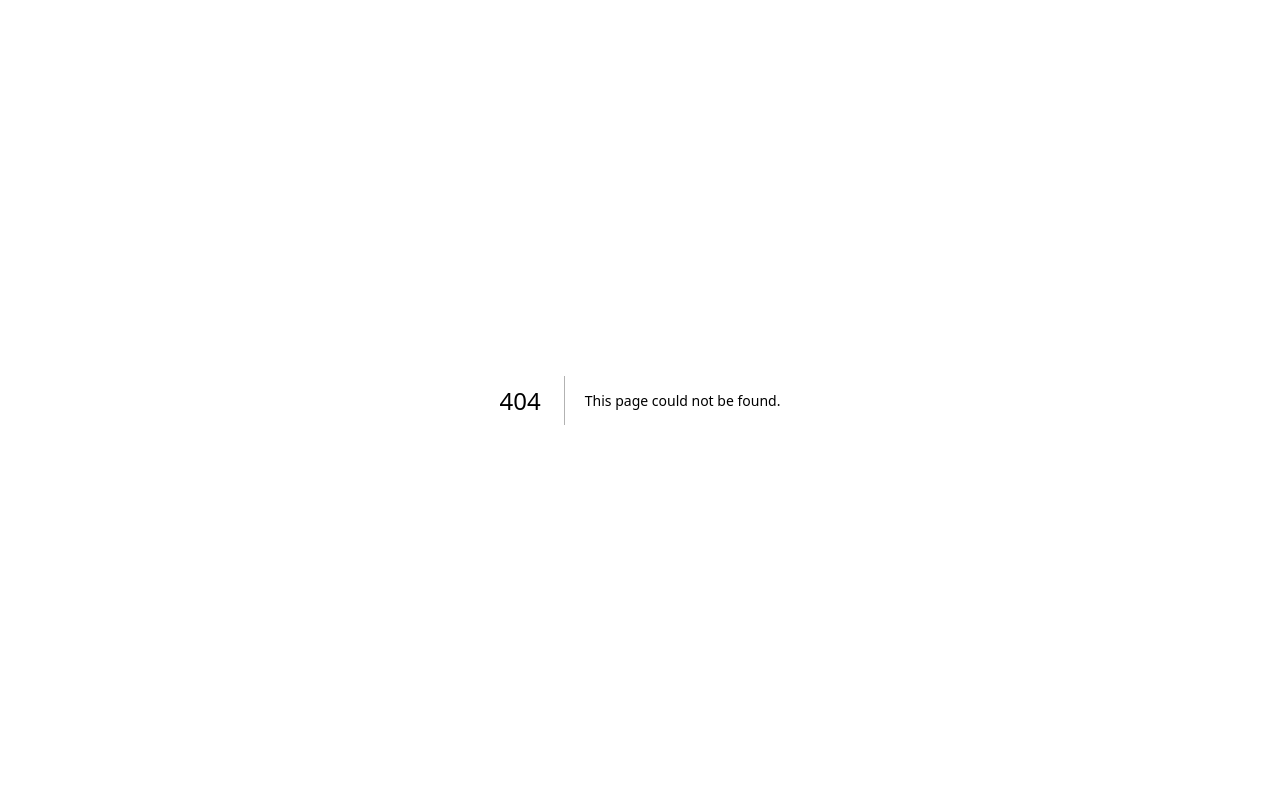
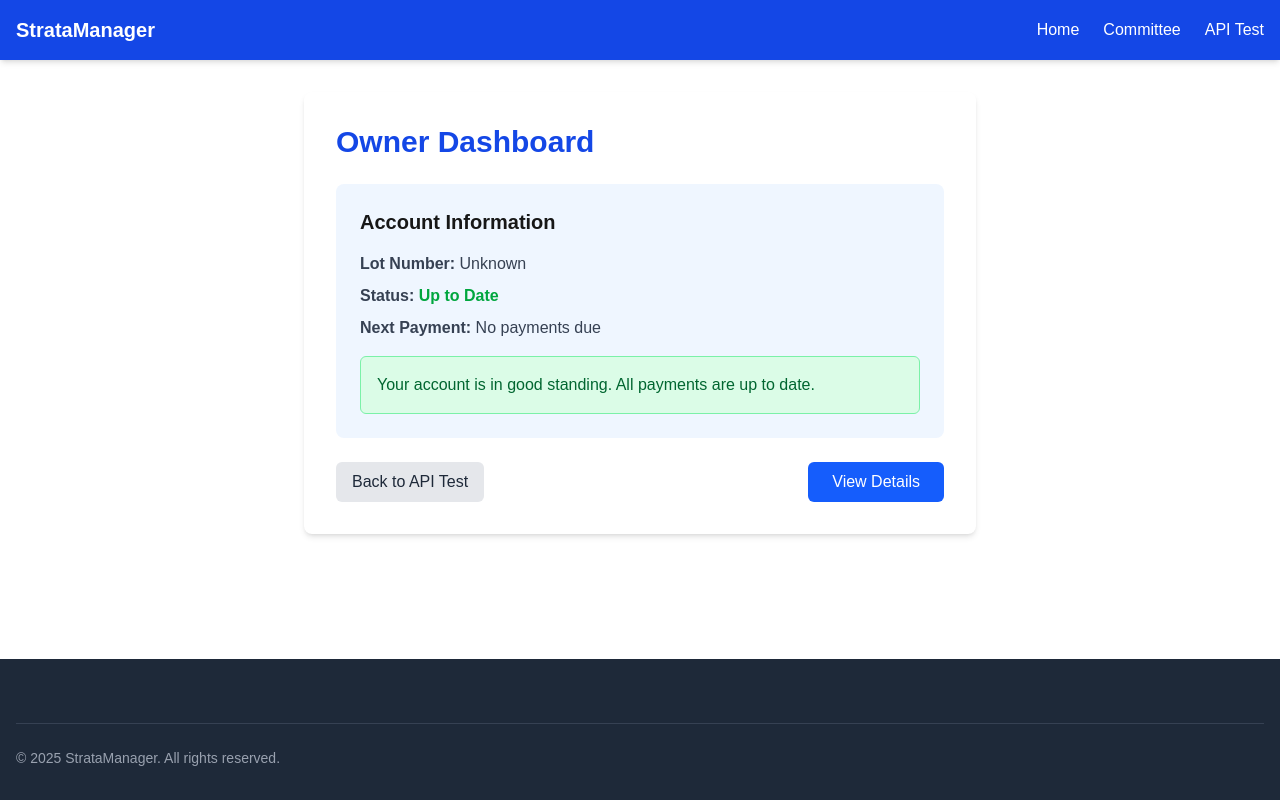
Before and after one commit to JamesWHomer/strata-manager, a Next.js app: page /dashboard in a window 1280 px wide. Before the commit this address had no page. Built offline with nearby package versions, Linux system fonts and the light colour scheme.

Commit message:
Add placeholder pages for redirect API destinations

```diff
--- /dev/null
+++ b/src/app/dashboard/page.tsx
@@ -0,0 +1,69 @@
+'use client';
+
+import { useSearchParams } from 'next/navigation';
+import Link from 'next/link';
+
+export default function DashboardPage() {
+  const searchParams = useSearchParams();
+  const lot = searchParams.get('lot');
+
+  return (
+    <div className="min-h-screen flex flex-col">
+      {/* Navigation */}
+      <header className="bg-blue-700 text-white shadow-md">
+        <div className="container mx-auto px-4 py-4 flex justify-between items-center">
+          <div className="flex items-center space-x-2">
+            <span className="font-bold text-xl">StrataManager</span>
+          </div>
+          <nav className="hidden md:flex space-x-6">
+            <Link href="/" className="hover:underline">Home</Link>
+            <Link href="/committee" className="hover:underline">Committee</Link>
+            <Link href="/api-test" className="hover:underline">API Test</Link>
+          </nav>
+        </div>
+      </header>
+
+      {/* Page Content */}
+      <main className="flex-grow">
+        <div className="container mx-auto px-4 py-8">
+          <div className="bg-white rounded-lg shadow-md p-8 max-w-2xl mx-auto">
+            <h1 className="text-3xl font-bold mb-6 text-blue-700">Owner Dashboard</h1>
+
+            <div className="bg-blue-50 p-6 rounded-lg mb-6">
+              <h2 className="text-xl font-semibold mb-4">Account Information</h2>
+              <p className="text-gray-700 mb-2"><strong>Lot Number:</strong> {lot || 'Unknown'}</p>
+              <p className="text-gray-700 mb-2"><strong>Status:</strong> <span className="text-green-600 font-semibold">Up to Date</span></p>
+              <p className="text-gray-700 mb-4"><strong>Next Payment:</strong> No payments due</p>
+              <div className="bg-green-100 p-4 rounded-md border border-green-300">
+                <p className="text-green-800">
+                  Your account is in good standing. All payments are up to date.
+                </p>
+              </div>
+            </div>
+
+            <div className="flex justify-between">
+              <Link href="/api-test" className="bg-gray-200 text-gray-800 px-4 py-2 rounded-md hover:bg-gray-300 transition">
+                Back to API Test
+              </Link>
+              <button
+                className="bg-blue-600 text-white px-6 py-2 rounded-md hover:bg-blue-700 transition"
+                onClick={() => alert('This is a placeholder dashboard page demonstrating the redirect API functionality.')}
+              >
+                View Details
+              </button>
+            </div>
+          </div>
+        </div>
+      </main>
+
+      {/* Footer */}
+      <footer className="bg-gray-800 text-white py-8 mt-auto">
+        <div className="container mx-auto px-4">
+          <div className="border-t border-gray-700 mt-8 pt-6 text-sm text-gray-400">
+            <p>&copy; {new Date().getFullYear()} StrataManager. All rights reserved.</p>
+          </div>
+        </div>
+      </footer>
+    </div>
+  );
+}
--- /dev/null
+++ b/src/app/error/page.tsx
@@ -0,0 +1,71 @@
+'use client';
+
+import { useSearchParams } from 'next/navigation';
+import Link from 'next/link';
+
+export default function ErrorPage() {
+  const searchParams = useSearchParams();
+  const reason = searchParams.get('reason');
+
+  let errorMessage = "An unknown error occurred.";
+  if (reason === 'lot-not-found') {
+    errorMessage = "The lot number you specified could not be found.";
+  }
+
+  return (
+    <div className="min-h-screen flex flex-col">
+      {/* Navigation */}
+      <header className="bg-blue-700 text-white shadow-md">
+        <div className="container mx-auto px-4 py-4 flex justify-between items-center">
+          <div className="flex items-center space-x-2">
+            <span className="font-bold text-xl">StrataManager</span>
+          </div>
+          <nav className="hidden md:flex space-x-6">
+            <Link href="/" className="hover:underline">Home</Link>
+            <Link href="/committee" className="hover:underline">Committee</Link>
+            <Link href="/api-test" className="hover:underline">API Test</Link>
+          </nav>
+        </div>
+      </header>
+
+      {/* Page Content */}
+      <main className="flex-grow">
+        <div className="container mx-auto px-4 py-8">
+          <div className="bg-white rounded-lg shadow-md p-8 max-w-2xl mx-auto">
+            <h1 className="text-3xl font-bold mb-6 text-red-600">Error</h1>
+
+            <div className="bg-red-50 p-6 rounded-lg mb-6">
+              <h2 className="text-xl font-semibold mb-4">Something went wrong</h2>
+              <div className="bg-red-100 p-4 rounded-md border border-red-300">
+                <p className="text-red-800">
+                  {errorMessage}
+                </p>
+              </div>
+              <p className="text-gray-700 mt-4">
+                This is a placeholder error page demonstrating the redirect API functionality.
+              </p>
+            </div>
+
+            <div className="flex justify-between">
+              <Link href="/api-test" className="bg-gray-200 text-gray-800 px-4 py-2 rounded-md hover:bg-gray-300 transition">
+                Back to API Test
+              </Link>
+              <Link href="/" className="bg-blue-600 text-white px-6 py-2 rounded-md hover:bg-blue-700 transition">
+                Go to Home
+              </Link>
+            </div>
+          </div>
+        </div>
+      </main>
+
+      {/* Footer */}
+      <footer className="bg-gray-800 text-white py-8 mt-auto">
+        <div className="container mx-auto px-4">
+          <div className="border-t border-gray-700 mt-8 pt-6 text-sm text-gray-400">
+            <p>&copy; {new Date().getFullYear()} StrataManager. All rights reserved.</p>
+          </div>
+        </div>
+      </footer>
+    </div>
+  );
+}
--- /dev/null
+++ b/src/app/payment/page.tsx
@@ -0,0 +1,69 @@
+'use client';
+
+import { useSearchParams } from 'next/navigation';
+import Link from 'next/link';
+
+export default function PaymentPage() {
+  const searchParams = useSearchParams();
+  const lot = searchParams.get('lot');
+  const amount = searchParams.get('amount');
+
+  return (
+    <div className="min-h-screen flex flex-col">
+      {/* Navigation */}
+      <header className="bg-blue-700 text-white shadow-md">
+        <div className="container mx-auto px-4 py-4 flex justify-between items-center">
+          <div className="flex items-center space-x-2">
+            <span className="font-bold text-xl">StrataManager</span>
+          </div>
+          <nav className="hidden md:flex space-x-6">
+            <Link href="/" className="hover:underline">Home</Link>
+            <Link href="/committee" className="hover:underline">Committee</Link>
+            <Link href="/api-test" className="hover:underline">API Test</Link>
+          </nav>
+        </div>
+      </header>
+
+      {/* Page Content */}
+      <main className="flex-grow">
+        <div className="container mx-auto px-4 py-8">
+          <div className="bg-white rounded-lg shadow-md p-8 max-w-2xl mx-auto">
+            <h1 className="text-3xl font-bold mb-6 text-blue-700">Payment Page</h1>
+
+            <div className="bg-blue-50 p-6 rounded-lg mb-6">
+              <h2 className="text-xl font-semibold mb-4">Payment Details</h2>
+              <p className="text-gray-700 mb-2"><strong>Lot Number:</strong> {lot || 'Unknown'}</p>
+              <p className="text-gray-700 mb-4"><strong>Amount Due:</strong> ${amount || '0.00'}</p>
+              <div className="bg-yellow-100 p-4 rounded-md border border-yellow-300">
+                <p className="text-yellow-800">
+                  This is a placeholder payment page demonstrating the redirect API functionality.
+                </p>
+              </div>
+            </div>
+
+            <div className="flex justify-between">
+              <Link href="/api-test" className="bg-gray-200 text-gray-800 px-4 py-2 rounded-md hover:bg-gray-300 transition">
+                Back to API Test
+              </Link>
+              <button
+                className="bg-blue-600 text-white px-6 py-2 rounded-md hover:bg-blue-700 transition"
+                onClick={() => alert('This is a placeholder. In a real application, this would process the payment.')}
+              >
+                Process Payment
+              </button>
+            </div>
+          </div>
+        </div>
+      </main>
+
+      {/* Footer */}
+      <footer className="bg-gray-800 text-white py-8 mt-auto">
+        <div className="container mx-auto px-4">
+          <div className="border-t border-gray-700 mt-8 pt-6 text-sm text-gray-400">
+            <p>&copy; {new Date().getFullYear()} StrataManager. All rights reserved.</p>
+          </div>
+        </div>
+      </footer>
+    </div>
+  );
+}
```
